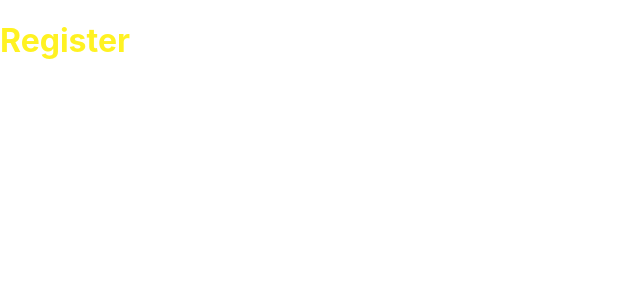
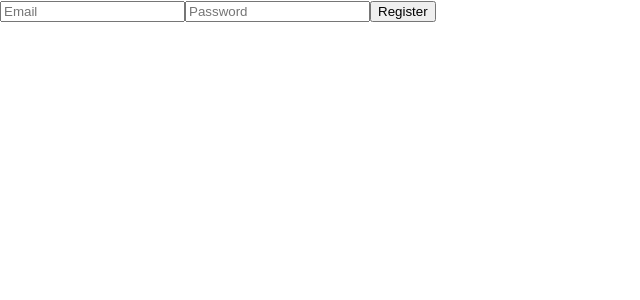
Before and after one commit to Memagog/social, a React (Create React App) app: page /register in a window 1280 px wide. Shown: the top 300 px of the page, without its empty margins (0-640 px from the left). Built offline with nearby package versions, Linux system fonts and the light colour scheme.

Commit message:
auth components update

```diff
--- a/package.json
+++ b/package.json
@@ -3,6 +3,7 @@
   "version": "0.1.0",
   "private": true,
   "dependencies": {
+    "@reduxjs/toolkit": "^1.6.1",
     "@testing-library/jest-dom": "^5.11.4",
     "@testing-library/react": "^11.1.0",
     "@testing-library/user-event": "^12.1.10",
--- a/src/App.js
+++ b/src/App.js
@@ -6,8 +6,8 @@ import {
   Switch,
   Route
 } from "react-router-dom";
-import Login from './components/AuthPage/Login';
-import Register from './components/AuthPage/Register';
+import Login from './components/AuthPage/Login/Login';
+import Register from './components/AuthPage/Register/Register';
 function App() {
   return (
       <Router>
--- a/src/components/AppContainer/AppContainer.js
+++ b/src/components/AppContainer/AppContainer.js
@@ -9,7 +9,6 @@ import "./AppContainer.scss";
 import Menu from '../Menu/Menu';
 import ProfileContainer from './../Profile/ProfileContainer/ProfileContainer';
 import { useHistory } from "react-router-dom";
-
 
 const routes = [
   {
@@ -35,9 +34,11 @@ export default function AppContainer() {
     return (
         <Router>
             <div className="container">
+
                 <div className="menu">
                     <Menu/>
                 </div>
+
                 <div className="main">
                     <Switch>
                         {routes.map((route, index) => (
--- a/src/components/AppContainer/AppContainer.scss
+++ b/src/components/AppContainer/AppContainer.scss
@@ -5,6 +5,7 @@ div.container {
     flex-direction: row;
 
 }
+
 div.menu{
     margin: 5px;
     width: 33%;
--- a/src/components/AuthPage/Login.js
+++ /dev/null
@@ -1,9 +0,0 @@
-import React from 'react'
-
-export default function Login() {
-    return (
-        <div>
-            <h1>Login</h1>
-        </div>
-    )
-}
--- /dev/null
+++ b/src/components/AuthPage/Login/Login.js
@@ -0,0 +1,9 @@
+import React from 'react'
+
+export default function Login() {
+  return (
+    <div>
+      Login
+    </div>
+  )
+}
--- a/src/components/AuthPage/Register.js
+++ /dev/null
@@ -1,9 +0,0 @@
-import React from 'react'
-
-export default function Register() {
-    return (
-        <div>
-            <h1>Register</h1>
-        </div>
-    )
-}
--- /dev/null
+++ b/src/components/AuthPage/Register/Register.js
@@ -0,0 +1,19 @@
+import React from 'react'
+
+export default function Register() {
+    return (
+        <div className="auth__container">
+            {/* <div className="auth__container_input-block">
+
+            </div> */}
+            <div className="auth__container_form-block">
+                <form className="auth__container_form-block_auth-form">
+                    <input className="auth__container_form-block_email-input" type="email" name="email" placeholder="Email"/>
+                    <input className="auth__container_form-block_password-input" type="password" name="password" placeholder="Password"/>
+                    <button className="auth__container_form-block_submit-button" type="submit">Register</button>
+                </form>
+            </div>
+        </div>
+
+    )
+}
```
Also changed, not shown: 1 other file (tests, documents, lock files or other folders).
